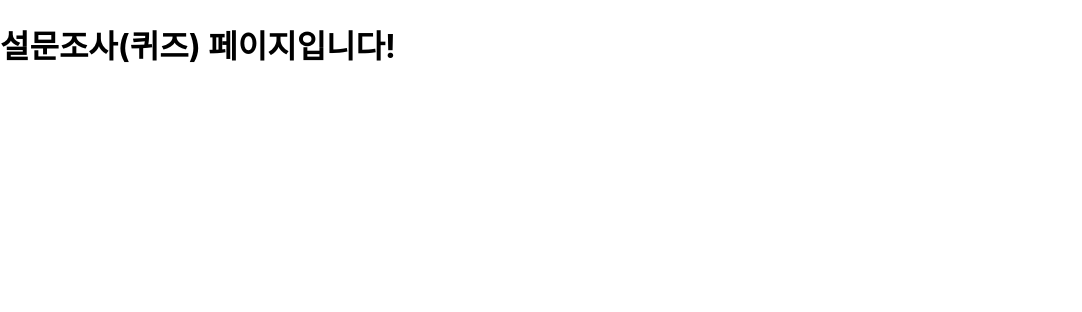
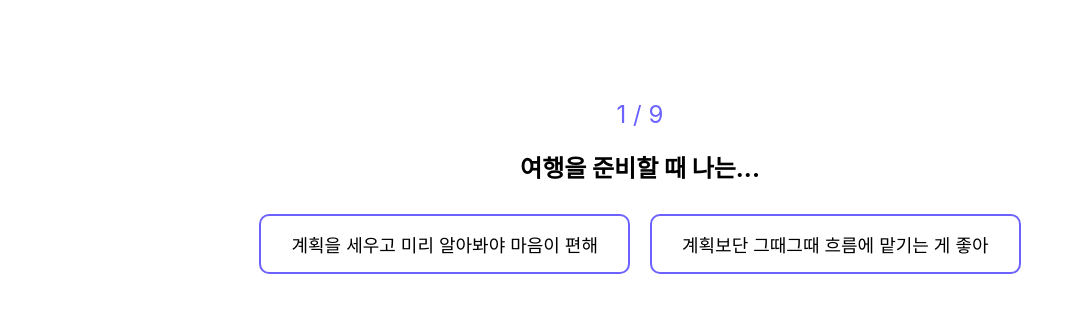
Before and after one commit to Nyamdoong/mytravel_repo, a React (Create React App) app in the folder client/: page /quiz in a window 1280 px wide. Shown: the top 312 px of the page, without its empty margins (0-1082 px from the left). Built offline with nearby package versions, Linux system fonts and the light colour scheme.

Commit message:
feat: MBTI 검사 결과 도출 기능 구현 완료

```diff
--- a/client/src/App.js
+++ b/client/src/App.js
@@ -1,20 +1,18 @@
+// src/App.js
 import React from 'react';
 import { BrowserRouter as Router, Routes, Route } from 'react-router-dom';
 import Intro from './pages/Intro';
-
-const Quiz = () => {                      // ✅ 여기가 있어야 해요!
-  return <div><h1>설문조사(퀴즈) 페이지입니다!</h1></div>;
-};
+import Quiz from './pages/Quiz';
+import Result from './pages/Result';   // ✅ 추가
 
 function App() {
   return (
     <Router>
-      <div className="App">
-        <Routes>
-          <Route path="/" element={<Intro />} />
-          <Route path="/quiz" element={<Quiz />} />    // ✅ 이거!!
-        </Routes>
-      </div>
+      <Routes>
+        <Route path="/" element={<Intro />} />
+        <Route path="/quiz" element={<Quiz />} />
+        <Route path="/result" element={<Result />} />   {/* ✅ 추가 */}
+      </Routes>
     </Router>
   );
 }
--- /dev/null
+++ b/client/src/pages/Quiz.css
@@ -0,0 +1,27 @@
+/* src/pages/Quiz.css */
+.quiz-container {
+    text-align: center;
+    margin-top: 100px;
+  }
+
+  .progress {
+    font-size: 24px;
+    color: #6c63ff;
+    margin-bottom: 20px;
+  }
+
+  .options button {
+    margin: 10px;
+    padding: 15px 30px;
+    font-size: 18px;
+    border-radius: 10px;
+    border: 2px solid #6c63ff;
+    background-color: white;
+    cursor: pointer;
+  }
+
+  .options button:hover {
+    background-color: #6c63ff;
+    color: white;
+    transition: 0.3s;
+  }
--- a/client/src/pages/Quiz.js
+++ b/client/src/pages/Quiz.js
@@ -1,32 +1,50 @@
-import React, { useEffect, useState } from 'react';
+// src/pages/Quiz.js
+import React, { useState } from 'react';
+import './Quiz.css';
+import { useNavigate } from 'react-router-dom';
+
+const questions = [
+  { question: '여행을 준비할 때 나는...', option1: '계획을 세우고 미리 알아봐야 마음이 편해', option2: '계획보단 그때그때 흐름에 맡기는 게 좋아', type1: 'J', type2: 'P' },
+  { question: '여행 스케줄을 세울 때 나는...', option1: '하루를 시간대별로 정리해두고 싶어', option2: '즉흥적으로 움직이고 싶은 순간을 따라가고 싶어', type1: 'J', type2: 'P' },
+  { question: '여행 중 예상치 못한 상황이 생기면...', option1: '대비책을 세우는 게 좋아', option2: '계획에 없던 상황도 즐기면 돼', type1: 'J', type2: 'P' },
+  { question: '여행의 성격을 선택하세요.', option1: '활동적인 이벤트가 있으면 좋겠어', option2: '좀 쉬어가는 차분한 컨셉이 좋아', type1: 'A', type2: 'R' },
+  { question: '액티비티 참여 기회가 있다면?', option1: '바로 도전! 신나는 경험이 좋아', option2: '편하게 구경하거나 쉬고 싶어', type1: 'A', type2: 'R' },
+  { question: '나만의 여행 스타일은?', option1: '스릴 있고 도전적인 여행이 좋아', option2: '느긋하고 편안한 여행이 좋아', type1: 'A', type2: 'R' },
+  { question: '여행 장소를 고를 때 나는...', option1: '도심 속 감성 카페나 쇼핑, 핫플레이스가 좋아', option2: '사람 적은 자연 속 풍경이 더 좋아', type1: 'U', type2: 'N' },
+  { question: '여행 중 가장 기대하는 순간은?', option1: '화려한 야경과 도시의 활기', option2: '자연 속 힐링 타임', type1: 'U', type2: 'N' },
+  { question: '인생 사진 찍는다면?', option1: '트렌디한 장소, 감성 넘치는 배경', option2: '자연 속 여유로운 풍경', type1: 'U', type2: 'N' },
+];
 
 const Quiz = () => {
-  const [questions, setQuestions] = useState([]);
+  const [currentQuestion, setCurrentQuestion] = useState(0);
+  const [answers, setAnswers] = useState([]);              // ✅ 선택 결과 저장
+  const navigate = useNavigate();
 
-  // 백엔드에서 질문 받아오기
-  useEffect(() => {
-    fetch('http://서버-IP:포트/questions')   // 👉 여기 서버 주소 제대로 넣어줘야 해!
-      .then((response) => response.json())
-      .then((data) => setQuestions(data))
-      .catch((error) => console.error('Error fetching questions:', error));
-  }, []);
+  const handleAnswerClick = (answer) => {
+    const selectedType = answer === 1 ? questions[currentQuestion].type1 : questions[currentQuestion].type2;
+    const newAnswers = [...answers, selectedType];
+    setAnswers(newAnswers);
+
+    if (currentQuestion < questions.length - 1) {
+      setCurrentQuestion(currentQuestion + 1);
+    } else {
+      console.log('모든 답변:', newAnswers);
+      navigate('/result', { state: { answers: newAnswers } });
+    }
+  };
+
+  const current = questions[currentQuestion];
 
   return (
     <div className="quiz-container">
-      <h1>나의 여행 성격 알아보기 ✈️</h1>
-      {questions.length === 0 ? (
-        <p>질문을 불러오는 중입니다...</p>
-      ) : (
-        <ul>
-          {questions.map((q) => (
-            <li key={q.id}>
-              <h3>{q.question}</h3>
-              <button>{q.option1}</button>
-              <button>{q.option2}</button>
-            </li>
-          ))}
-        </ul>
-      )}
+      <div className="progress">
+        {currentQuestion + 1} / {questions.length}
+      </div>
+      <h2>{current.question}</h2>
+      <div className="options">
+        <button onClick={() => handleAnswerClick(1)}>{current.option1}</button>
+        <button onClick={() => handleAnswerClick(2)}>{current.option2}</button>
+      </div>
     </div>
   );
 };
--- /dev/null
+++ b/client/src/pages/Result.css
@@ -0,0 +1,20 @@
+.result-container {
+    text-align: center;
+    padding: 40px;
+  }
+
+  .mbti-type {
+    color: #5A7FFF;
+    font-size: 48px;
+  }
+
+  .result-image {
+    width: 200px;
+    margin: 20px 0;
+  }
+
+  button {
+    margin-top: 20px;
+    padding: 10px 20px;
+    font-size: 16px;
+  }
--- /dev/null
+++ b/client/src/pages/Result.js
@@ -0,0 +1,55 @@
+import React from 'react';
+import { useLocation, useNavigate } from 'react-router-dom';
+import './Result.css';
+import goofyImg from '../assets/goofy.png'; // 결과 이미지 (원하는 걸로 변경 가능!)
+
+const calculateMBTI = (answers) => {
+  if (!answers || answers.length !== 9) return null;
+
+  // 각 유형별 카운트
+  const count = { J: 0, P: 0, A: 0, R: 0, U: 0, N: 0 };
+
+  answers.forEach((type) => {
+    count[type]++;
+  });
+
+  // MBTI 결정 (각 축별로 다수 득표 기준)
+  const mbti =
+    (count.J >= count.P ? 'J' : 'P') +
+    (count.A >= count.R ? 'A' : 'R') +
+    (count.U >= count.N ? 'U' : 'N');
+
+  return mbti;
+};
+
+const Result = () => {
+  const location = useLocation();
+  const navigate = useNavigate();
+  const answers = location.state?.answers;
+
+  if (!answers) {
+    return <div>잘못된 접근입니다. 다시 시도해주세요!</div>;
+  }
+
+  const mbti = calculateMBTI(answers);
+
+  return (
+    <div className="result-container">
+      <h1>당신의 여행 MBTI는?</h1>
+      <h2 className="mbti-type">{mbti}</h2>
+
+      <img src={goofyImg} alt="MBTI 캐릭터" width="200" />
+
+      <p className="description">이 유형에 딱 맞는 여행 스타일이에요!</p>
+      <p className="explanation">
+        {mbti[0]}: {mbti[0] === 'J' ? '계획형 (Judging)' : '즉흥형 (Perceiving)'} /&nbsp;
+        {mbti[1]}: {mbti[1] === 'A' ? '활동적인 타입 (Adventurous)' : '휴식형 (Relaxed)'} /&nbsp;
+        {mbti[2]}: {mbti[2] === 'U' ? '도시 선호 (Urban)' : '자연 선호 (Nature)'}
+      </p>
+
+      <button onClick={() => navigate('/')}>처음으로 돌아가기</button>
+    </div>
+  );
+};
+
+export default Result;
```
Also changed, not shown: client/src/assets/goofy.png (added).
